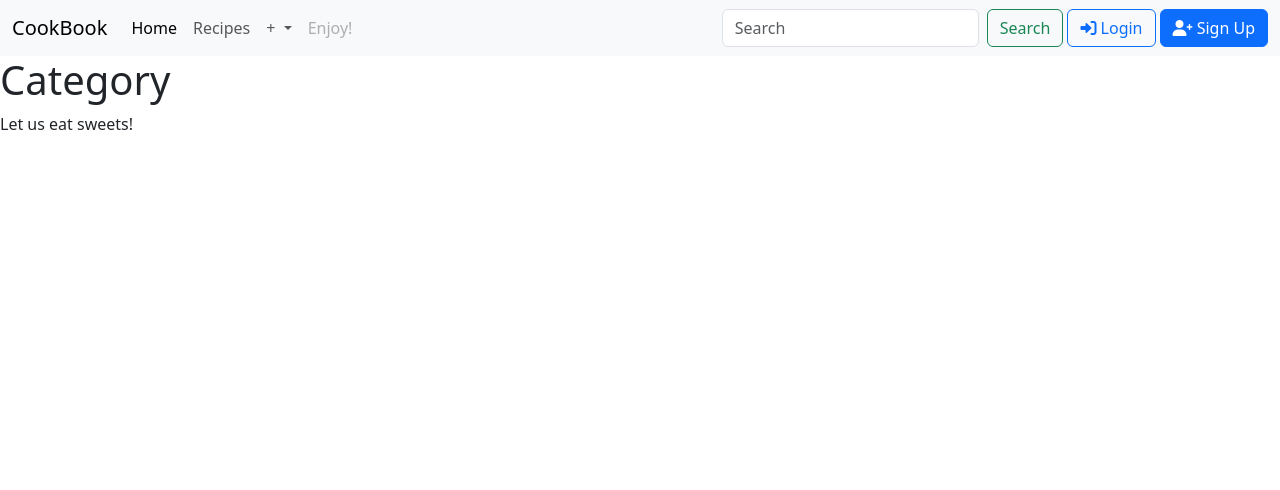
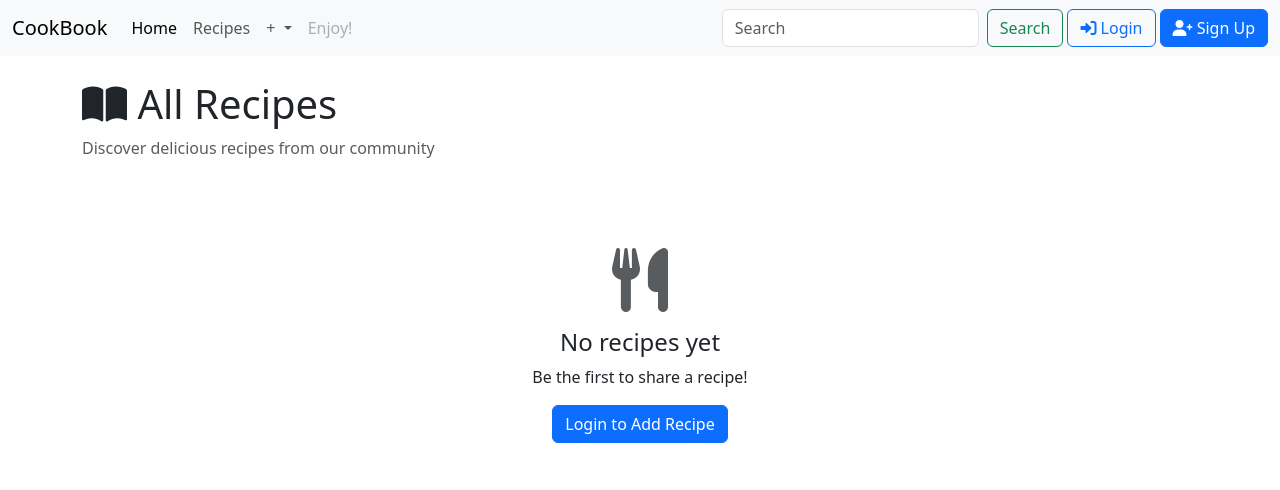
Before and after one commit to Jaggerjazz/Social-crud-project, a Django app: page /recipes/ in a window 1280 px wide. Shown: the top 490 px of the page. Run offline with Django 4.2, Linux system fonts and the light colour scheme.

Commit message:
worked on recipe database

```diff
--- a/recipeApp/models.py
+++ b/recipeApp/models.py
@@ -4,17 +4,12 @@ from django.contrib.auth.models import User
 class Profile(models.Model):
 	user = models.OneToOneField(User, on_delete = models.CASCADE)
 	bio = models.TextField(blank= True)
-	student_id = models.IntegerField(blank = True)
-	enrolled = models.BooleanField(default=True)
-
 
 	def __str__(self):
 		return self.user.username
 
-
 class Recipe(models.Model):
 	title = models.CharField(max_length=100)
-	description = models.TextField()
 	ingredients = models.TextField()
 	instructions = models.TextField()
 	created_at = models.DateTimeField(auto_now_add=True)
--- a/recipeApp/templates/recipes.html
+++ b/recipeApp/templates/recipes.html
@@ -1,5 +1,67 @@
 {% extends 'base.html' %}
+
+{% block title %}All Recipes - CookBook{% endblock %}
+
 {% block content %}
-    <h1>Category</h1>
-    <p>Let us eat sweets!</p>
+<div class="container mt-4">
+    <div class="row mb-4">
+        <div class="col">
+            <h1><i class="fas fa-book-open"></i> All Recipes</h1>
+            <p class="text-muted">Discover delicious recipes from our community</p>
+        </div>
+        {% if user.is_authenticated %}
+        <div class="col-auto">
+            <a href="{% url 'add_recipe' %}" class="btn btn-primary">
+                <i class="fas fa-plus"></i> Add Recipe
+            </a>
+        </div>
+        {% endif %}
+    </div>
+
+    <div class="row">
+        {% if recipes %}
+            {% for recipe in recipes %}
+                <div class="col-md-4 mb-4">
+                    <div class="card h-100 shadow-sm">
+                        {% if recipe.image %}
+                            <img src="{{ recipe.image.url }}" class="card-img-top" alt="{{ recipe.name }}" style="height: 200px; object-fit: cover;">
+                        {% else %}
+                            <div class="bg-light text-center py-5">
+                                <i class="fas fa-utensils fa-3x text-muted"></i>
+                            </div>
+                        {% endif %}
+                        <div class="card-body">
+                            <h5 class="card-title">{{ recipe.name }}</h5>
+                            <p class="card-text text-muted small">
+                                <i class="fas fa-user"></i> By: {{ recipe.author.username }}
+                            </p>
+                            <p class="card-text">{{ recipe.ingredients|truncatewords:20 }}</p>
+                            <div class="d-flex justify-content-between align-items-center">
+                                <small class="text-muted">
+                                    <i class="far fa-calendar-alt"></i> {{ recipe.created_at|date:"M d, Y" }}
+                                </small>
+                                <a href="{% url 'recipe_detail' recipe.id %}" class="btn btn-sm btn-outline-primary">
+                                    View Recipe
+                                </a>
+                            </div>
+                        </div>
+                    </div>
+                </div>
+            {% endfor %}
+        {% else %}
+            <div class="col text-center py-5">
+                <i class="fas fa-utensils fa-4x text-muted mb-3"></i>
+                <h4>No recipes yet</h4>
+                <p>Be the first to share a recipe!</p>
+                {% if user.is_authenticated %}
+                    <a href="{% url 'add_recipe' %}" class="btn btn-primary">
+                        <i class="fas fa-plus"></i> Add Your First Recipe
+                    </a>
+                {% else %}
+                    <a href="{% url 'login' %}" class="btn btn-primary">Login to Add Recipe</a>
+                {% endif %}
+            </div>
+        {% endif %}
+    </div>
+</div>
 {% endblock %}
--- a/recipeApp/urls.py
+++ b/recipeApp/urls.py
@@ -10,6 +10,7 @@ urlpatterns = [
     # Recipes
     path('recipes/', views.recipes, name='recipes'),
     path('recipes/add/', views.add_recipe, name='add_recipe'),
+    path('recipes/<int:id>/', views.recipe_detail, name='recipe_detail'),    path('recipes/<int:id>/delete/', views.delete_recipe, name='delete_recipe'),
 
     # Login & Logout (Built-in Django)
     path('login/', auth_views.LoginView.as_view(template_name='login.html'), name='login'),
--- a/recipeApp/views.py
+++ b/recipeApp/views.py
@@ -2,14 +2,14 @@ from django.shortcuts import render, redirect
 from django.contrib.auth.forms import UserCreationForm
 from django.contrib import messages
 from django.contrib.auth.decorators import login_required
+from .models import Recipe, Profile
+from .forms import RecipeForm
 
 def home(request):
 	return render(request, 'home.html',{})
 
 def recipes(request):
 	return render(request, 'recipes.html',{})
-def add_recipe(request):
-	return render(request, 'add_recipe.html',{})
 
 def register(request):
 	if request.method == "POST":
@@ -24,16 +24,48 @@ def register(request):
 	return render(request, "register.html", {"form":form})
 
 
-
-
 @login_required
 def profile(request):
+	user_recipes = Recipe.objects.filter(author=request.user).order_by('-created_at')
 	return render(request, 'profile.html', {})
-
-@login_required
-def add_recipe(request):
-	return render(request, 'add_recipe.html', {})
 
 @login_required
 def logout(request):
 	return render(request, 'logout.html', {})
+
+@login_required
+def add_recipe(request):
+	if request.method == "POST":
+		form = RecipeForm(request.POST)
+		if form.is_valid():
+			recipe = form.save(commit=False)
+			recipe.author = request.user
+			recipe.save()
+			messages.success(request, "Recipe added successfully")
+			return redirect("recipes")
+		else:
+			messages.error(request, "Please correct the errors below.")
+	else:
+		form = RecipeForm()
+
+	return render(request, 'add_recipe.html', {"form": form})
+
+def recipes(request):
+	all_recipes = Recipe.objects.all().order_by('-created_at')
+	return render(request, 'recipes.html', {"recipes": recipes})
+
+@login_required
+def recipe_detail(request, id):
+	recipe = Recipe.objects.get(id=id)
+	return render(request, 'recipe_detail.html', {"recipe": recipe})
+
+@login_required
+def delete_recipe(request, id):
+    recipe = Recipe.objects.get(id=id)
+    # Make sure only the author can delete
+    if recipe.author == request.user:
+        recipe.delete()
+        messages.success(request, "Recipe deleted successfully!")
+    else:
+        messages.error(request, "You don't have permission to delete this recipe.")
+    return redirect('profile')
```
Also changed, not shown: recipeApp/forms.py (added, +27 -0 lines), recipeApp/templates/add_recipe.html (+19 -5 lines), recipeApp/templates/profile.html (+67 -19 lines), recipeApp/templates/recipe_detail.html (added, +42 -0 lines), recipeApp/templates/view_recipe.html (+9 -0 lines), db.sqlite3, recipeApp/migrations/0001_initial.py (added).
